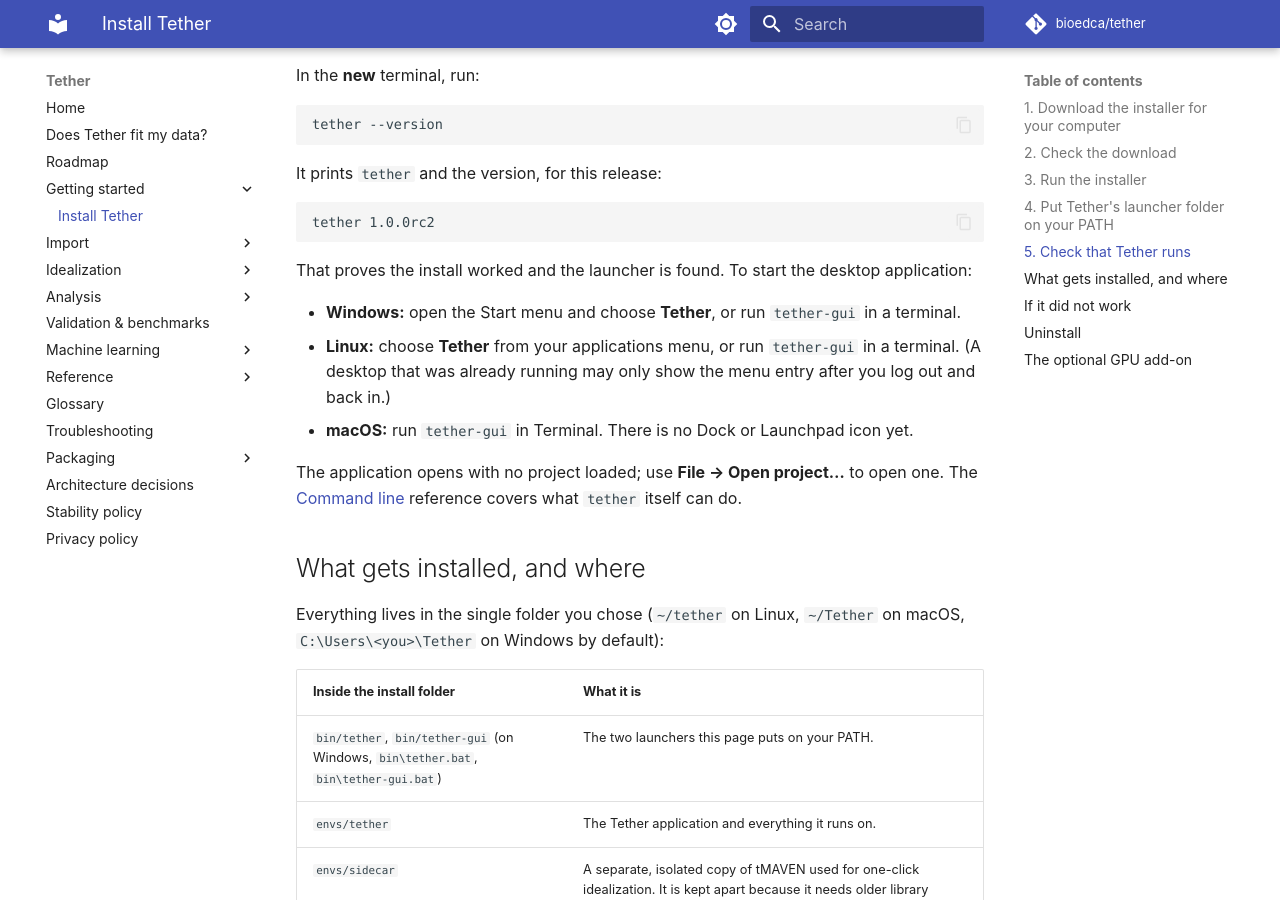
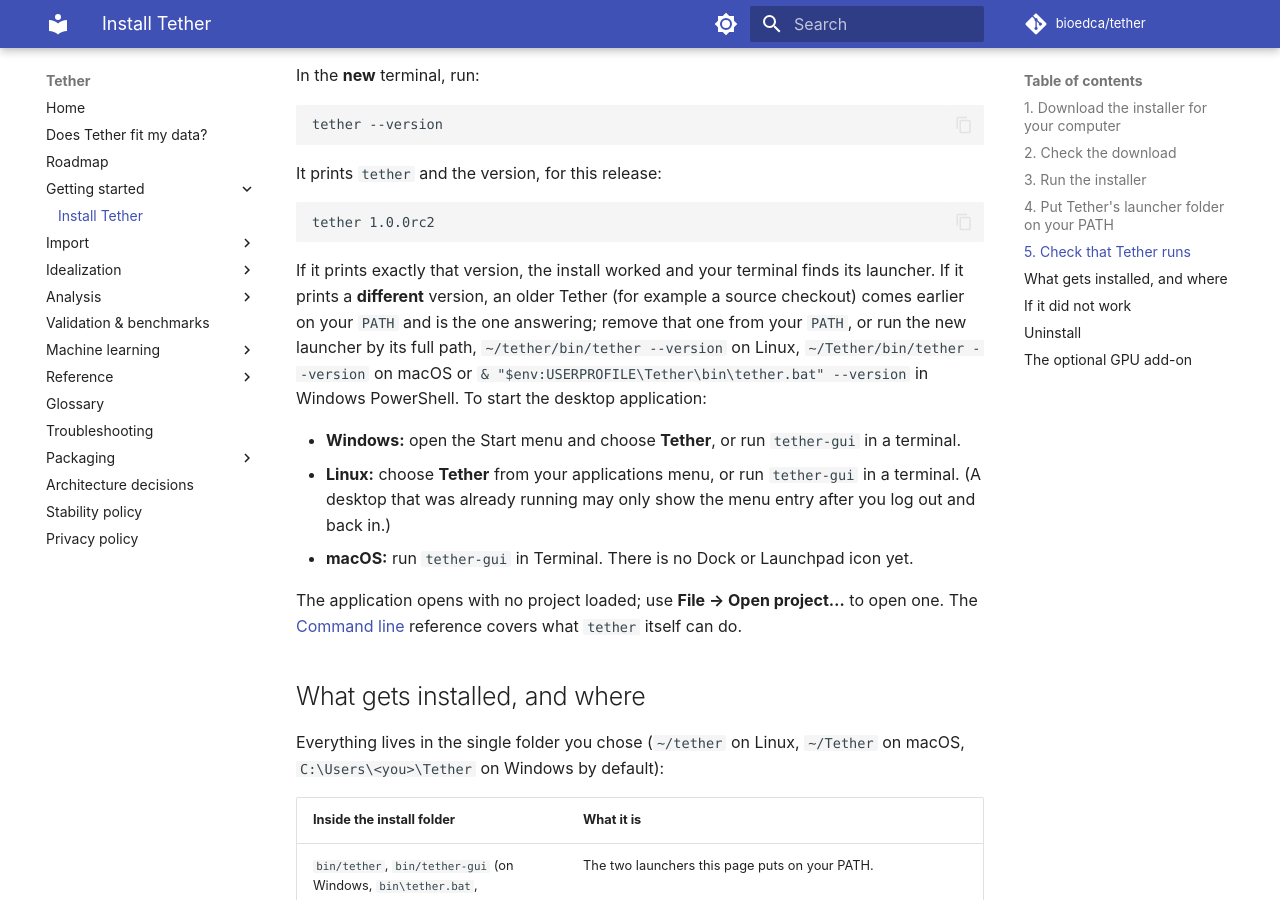
Before and after one commit to bioedca/tether, an MkDocs documentation site: the page built from docs/install.md, in a window 1280 px wide and 900 px high, scrolled down 3923 px. Built offline with MkDocs 1.6.1 and Material for MkDocs 9.7.7, drawn with Linux system fonts in a browser that asks for light colours; comment, search, counter and statistics services are not loaded; the version menu is left out.

Commit message:
docs(install): say what a different version from the check means
Answers the Codex review of 8cb8611: with an older tether earlier on PATH
the appended launcher loses, so the page now says only the exact rc2
version confirms this install and gives each OS's full-path fallback.

````diff
--- a/docs/install.md
+++ b/docs/install.md
@@ -183,7 +183,12 @@ It prints `tether` and the version, for this release:
 tether 1.0.0rc2
 ```
 
-That proves the install worked and the launcher is found. To start the desktop application:
+If it prints exactly that version, the install worked and your terminal finds its launcher.
+If it prints a **different** version, an older Tether (for example a source checkout) comes
+earlier on your `PATH` and is the one answering; remove that one from your `PATH`, or run the
+new launcher by its full path, `~/tether/bin/tether --version` on Linux,
+`~/Tether/bin/tether --version` on macOS or `& "$env:USERPROFILE\Tether\bin\tether.bat" --version` in
+Windows PowerShell. To start the desktop application:
 
 - **Windows:** open the Start menu and choose **Tether**, or run `tether-gui` in a terminal.
 - **Linux:** choose **Tether** from your applications menu, or run `tether-gui` in a terminal.
````
